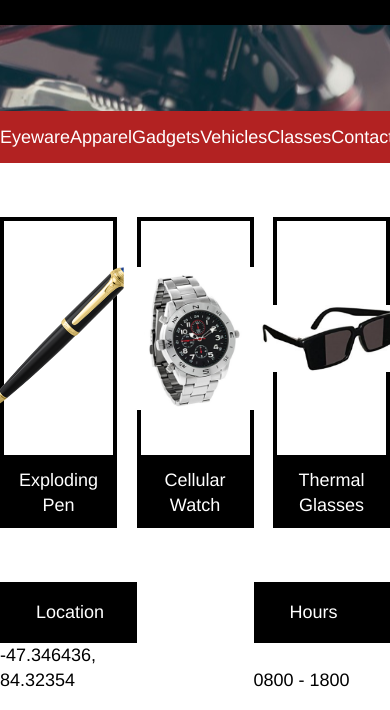
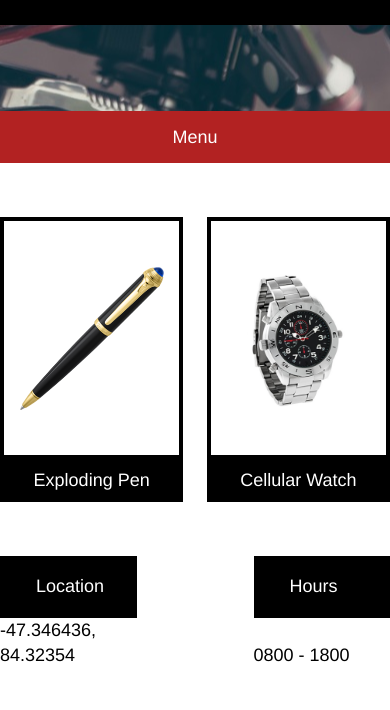
Before and after one commit to GingerBeardx/SecretAgentSupply, a plain HTML site: page index.html in a window 390 px wide. Shown: the part 390-1100 px from the top of the page. Drawn offline with Linux system fonts and the light colour scheme.

Commit message:
Tablet layout compelte

```diff
--- a/index.html
+++ b/index.html
@@ -53,7 +53,7 @@
           <span class="description">Cellular Watch</span>
         </div>
 
-        <div class="product">
+        <div class="product" id="glasses">
           <div class="product-image">
             <img src="./resources/img/glasses.png" alt="">
           </div>
--- a/resources/css/style.css
+++ b/resources/css/style.css
@@ -147,6 +147,7 @@ nav ul {
   padding-bottom: 1em;
   padding-left: 2em;
   padding-top: 1em;
+
 }
 
 footer {
@@ -161,3 +162,22 @@ footer span {
   display: flex;
   justify-content: flex-start;
 }
+
+@media only screen and (max-width: 1024px) {
+  .product {
+    min-width: 47%;
+  }
+
+  nav .container {
+    display: none;
+  }
+
+  .mobile-nav.container {
+    display: flex;
+    justify-content: center;
+  }
+
+  #glasses {
+    display: none;
+  }
+}
```
